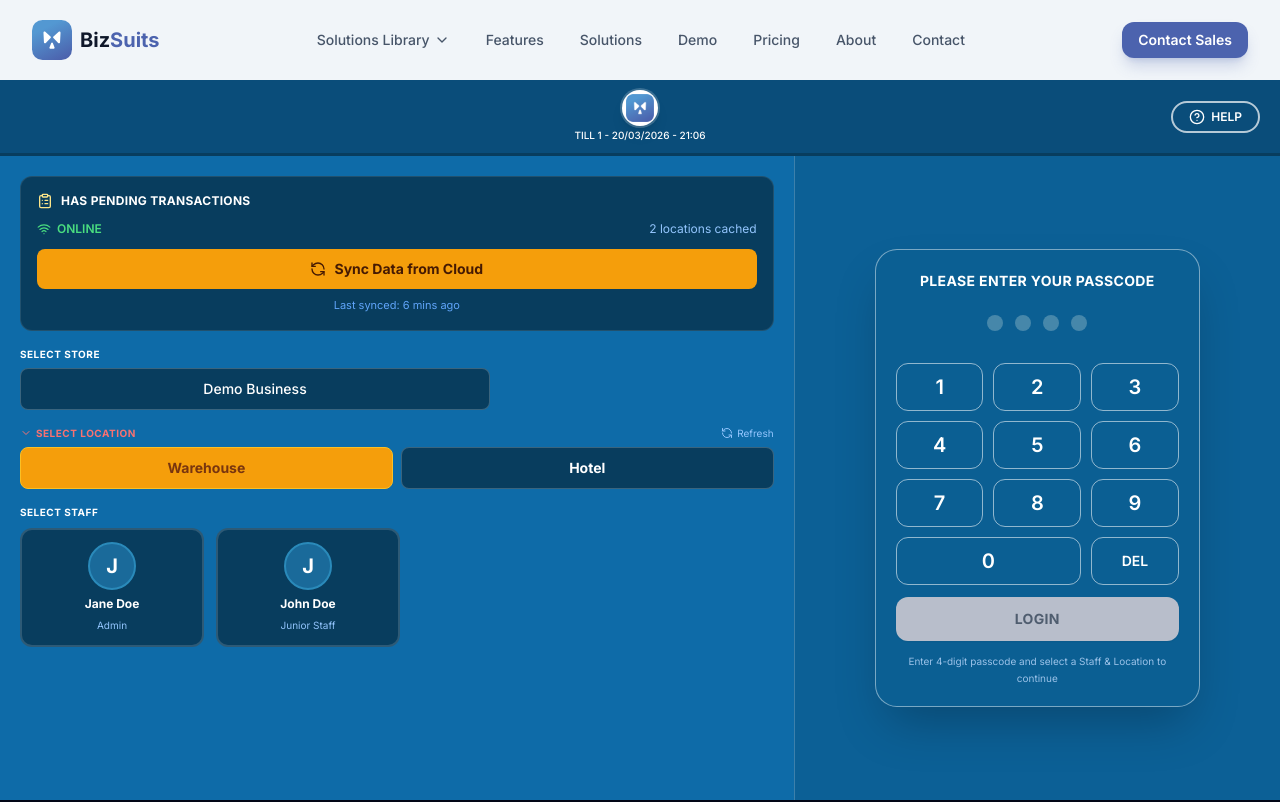
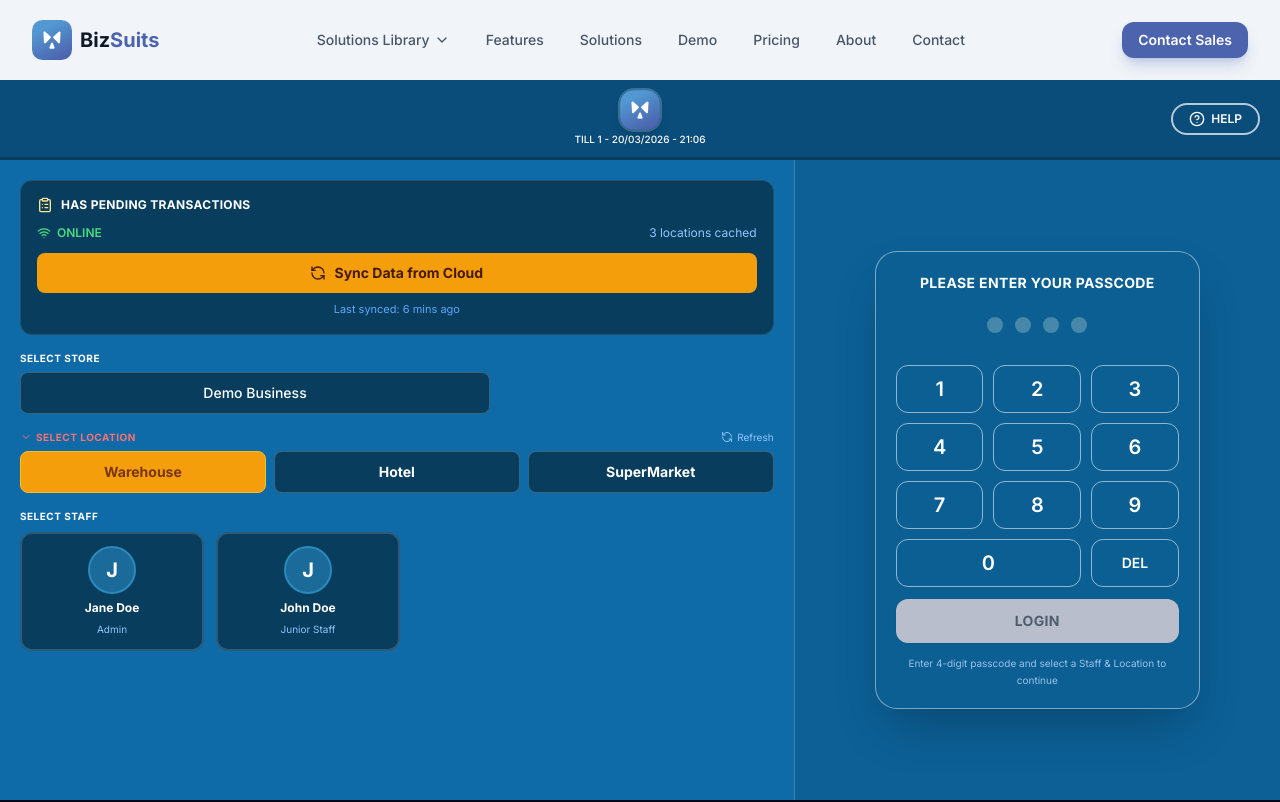
Before and after one commit to casstimmy/BSuits-Site, a Next.js app: page /demo/pos in a window 1280 px wide. Shown: the top 802 px of the page. Built offline with nearby package versions, Linux system fonts and the light colour scheme.

Commit message:
improve on the webproduct optimization and ux

```diff
--- a/src/app/(site)/demo/pos/page.tsx
+++ b/src/app/(site)/demo/pos/page.tsx
@@ -34,6 +34,7 @@ import React, { useState, useEffect } from 'react';
 // â”€â”€â”€ Types â”€â”€â”€â”€â”€â”€â”€â”€â”€â”€â”€â”€â”€â”€â”€â”€â”€â”€â”€â”€â”€â”€â”€â”€â”€â”€â”€â”€â”€â”€â”€â”€â”€â”€â”€â”€â”€â”€â”€â”€â”€â”€â”€â”€â”€â”€â”€â”€â”€â”€â”€â”€â”€â”€â”€â”€â”€â”€â”€â”€â”€â”€â”€â”€â”€â”€â”€
 
 type Screen = 'login' | 'pos' | 'payment' | 'receipt';
+type LocationName = 'Warehouse' | 'Hotel' | 'SuperMarket';
 
 interface CartItem { name: string; price: number; qty: number; }
 interface Product  { name: string; price: number; stock: number | null; emoji: string; category: string; }
@@ -41,7 +42,7 @@ interface Product  { name: string; price: number; stock: number | null; emoji: s
 // â”€â”€â”€ Constants â”€â”€â”€â”€â”€â”€â”€â”€â”€â”€â”€â”€â”€â”€â”€â”€â”€â”€â”€â”€â”€â”€â”€â”€â”€â”€â”€â”€â”€â”€â”€â”€â”€â”€â”€â”€â”€â”€â”€â”€â”€â”€â”€â”€â”€â”€â”€â”€â”€â”€â”€â”€â”€â”€â”€â”€â”€â”€â”€â”€â”€â”€â”€
 
 const STORE_NAME = 'Demo Business';
-const LOCATIONS  = ['Warehouse', 'Hotel'];
+const LOCATIONS: LocationName[] = ['Warehouse', 'Hotel', 'SuperMarket'];
 const STORE_LOGO = '/images/logo.png';
 const PRODUCT_PLACEHOLDER = '/images/product-placeholder.svg';
 
@@ -154,6 +155,17 @@ const PAY_METHODS = [
   { id: 'tips',       label: 'Staff Tips'     },
 ];
 
+const HOTEL_ONLY_CATEGORIES = new Set([
+  'Breakfast',
+  'Extra',
+  'Pasta',
+  'Pastry',
+  'Pepper Soup',
+  'Protein',
+  'Rooms',
+  'Soup',
+]);
+
 // â”€â”€â”€ Helpers â”€â”€â”€â”€â”€â”€â”€â”€â”€â”€â”€â”€â”€â”€â”€â”€â”€â”€â”€â”€â”€â”€â”€â”€â”€â”€â”€â”€â”€â”€â”€â”€â”€â”€â”€â”€â”€â”€â”€â”€â”€â”€â”€â”€â”€â”€â”€â”€â”€â”€â”€â”€â”€â”€â”€â”€â”€â”€â”€â”€â”€â”€â”€â”€â”€
 
 function fmt(n: number) { return 'N' + n.toLocaleString(); }
@@ -164,12 +176,30 @@ function fmtFixed(n: number) {
   return 'N' + parts.join('.');
 }
 
+function isProductAvailableAtLocation(product: Product, location: LocationName) {
+  if (HOTEL_ONLY_CATEGORIES.has(product.category)) {
+    return location === 'Hotel';
+  }
+
+  if (product.category === 'Drinks') {
+    if (product.name.includes('(Pack)')) {
+      return location === 'Warehouse';
+    }
+
+    if (product.name.includes('(Unit)')) {
+      return location === 'SuperMarket';
+    }
+  }
+
+  return location === 'Hotel';
+}
+
 // â”€â”€â”€ Shared: App Header Bar â”€â”€â”€â”€â”€â”€â”€â”€â”€â”€â”€â”€â”€â”€â”€â”€â”€â”€â”€â”€â”€â”€â”€â”€â”€â”€â”€â”€â”€â”€â”€â”€â”€â”€â”€â”€â”€â”€â”€â”€â”€â”€â”€â”€â”€â”€â”€â”€â”€â”€â”€
 
 function AppHeader({
   staffName, role, location, onLogout,
 }: {
-  staffName: string; role: string; location: string; onLogout: () => void;
+  staffName: string; role: string; location: LocationName; onLogout: () => void;
 }) {
   const [time, setTime] = useState('');
   useEffect(() => {
@@ -421,9 +451,9 @@ function CartPanel({
 
 // â”€â”€â”€ Screen 1: Login â”€â”€â”€â”€â”€â”€â”€â”€â”€â”€â”€â”€â”€â”€â”€â”€â”€â”€â”€â”€â”€â”€â”€â”€â”€â”€â”€â”€â”€â”€â”€â”€â”€â”€â”€â”€â”€â”€â”€â”€â”€â”€â”€â”€â”€â”€â”€â”€â”€â”€â”€â”€â”€â”€â”€â”€â”€
 
-function LoginScreen({ onLogin }: { onLogin: (staff: string, location: string) => void }) {
+function LoginScreen({ onLogin }: { onLogin: (staff: string, location: LocationName) => void }) {
   const [selectedStaff,    setSelectedStaff]    = useState<string | null>(null);
-  const [selectedLocation, setSelectedLocation] = useState('Warehouse');
+  const [selectedLocation, setSelectedLocation] = useState<LocationName>('Warehouse');
   const [pin,   setPin]   = useState('');
   const [error, setError] = useState('');
   const [syncing, setSyncing] = useState(false);
@@ -470,13 +500,13 @@ function LoginScreen({ onLogin }: { onLogin: (staff: string, location: string) =
       >
         <div className="h-10 w-[104px] justify-self-start" aria-hidden="true" />
         <div className="flex flex-col items-center justify-self-center">
-          <div className="relative h-9 w-9 overflow-hidden rounded-full bg-white shadow-lg ring-2 ring-white/20">
+          <div className="relative h-10 w-10 overflow-hidden rounded-[14px] shadow-lg ring-2 ring-white/20">
             <Image
               src={STORE_LOGO}
-              alt="BizSuits store logo"
+              alt="Demo Business logo"
               fill
-              sizes="36px"
-              className="object-contain p-1"
+              sizes="40px"
+              className="object-cover"
             />
           </div>
           <span className="text-white text-[10px] font-medium mt-0.5">TILL 1 - {clock}</span>
@@ -507,7 +537,7 @@ function LoginScreen({ onLogin }: { onLogin: (staff: string, location: string) =
                 <Wifi className="h-3.5 w-3.5" />
                 ONLINE
               </span>
-              <span className="text-blue-300 text-xs">2 locations cached</span>
+              <span className="text-blue-300 text-xs">{LOCATIONS.length} locations cached</span>
             </div>
             <button
               onClick={() => { setSyncing(true); setTimeout(() => setSyncing(false), 1500); }}
@@ -542,12 +572,12 @@ function LoginScreen({ onLogin }: { onLogin: (staff: string, location: string) =
                 Refresh
               </button>
             </div>
-            <div className="flex gap-2">
+            <div className="grid grid-cols-1 gap-2 sm:grid-cols-3">
               {LOCATIONS.map(loc => (
                 <button
                   key={loc}
                   onClick={() => setSelectedLocation(loc)}
-                  className={`flex-1 py-2.5 rounded-lg text-sm font-bold transition-all border ${
+                  className={`py-2.5 rounded-lg text-sm font-bold transition-all border ${
                     selectedLocation === loc
                       ? 'bg-amber-500 text-amber-900 border-amber-400'
                       : 'border-white/20 text-white hover:bg-white/10'
@@ -674,7 +704,7 @@ function POSScreen({
   staffName, location, cart, selectedItem,
   onAddToCart, onSelectItem, onUpdateQty, onRemoveItem, onCheckout, onLogout,
 }: {
-  staffName: string; location: string; cart: CartItem[]; selectedItem: string | null;
+  staffName: string; location: LocationName; cart: CartItem[]; selectedItem: string | null;
   onAddToCart:  (p: Product) => void;
   onSelectItem: (name: string | null) => void;
   onUpdateQty:  (name: string, delta: number) => void;
@@ -682,10 +712,12 @@ function POSScreen({
   onCheckout:   () => void;
   onLogout:     () => void;
 }) {
-  const [activeCategory, setActiveCategory] = useState(CATEGORIES[0]);
+  const locationProducts = PRODUCTS.filter(p => isProductAvailableAtLocation(p, location));
+  const availableCategories = CATEGORIES.filter(cat => locationProducts.some(p => p.category === cat));
+  const [activeCategory, setActiveCategory] = useState(availableCategories[0] ?? CATEGORIES[0]);
   const [search, setSearch] = useState('');
   const staffRole = STAFF.find(s => s.name === staffName)?.role ?? 'Staff';
-  const filtered  = PRODUCTS.filter(p =>
+  const filtered  = locationProducts.filter(p =>
     p.category === activeCategory &&
     p.name.toLowerCase().includes(search.toLowerCase())
   );
@@ -740,7 +772,7 @@ function POSScreen({
           <div className="px-4 pt-3 pb-2 shrink-0">
             <p className="text-xs font-bold text-slate-700 uppercase tracking-wide mb-2">CATEGORIES</p>
             <div className="grid grid-cols-2 gap-2 sm:grid-cols-3 xl:grid-cols-4">
-              {CATEGORIES.map(cat => {
+              {availableCategories.map(cat => {
                 const s = CAT_STYLE[cat];
                 const active = activeCategory === cat;
                 return (
@@ -863,7 +895,7 @@ function PaymentScreen({
   onConfirm, onCancel, onLogout,
   onSelectItem, onUpdateQty, onRemoveItem,
 }: {
-  staffName: string; location: string; cart: CartItem[]; selectedItem: string | null;
+  staffName: string; location: LocationName; cart: CartItem[]; selectedItem: string | null;
   onConfirm:    (payments: Record<string, number>) => void;
   onCancel:     () => void;
   onLogout:     () => void;
@@ -1187,7 +1219,7 @@ function ReceiptScreen({
 export default function POSDemoPage() {
   const [screen,       setScreen]       = useState<Screen>('login');
   const [staffName,    setStaffName]    = useState('');
-  const [location,     setLocation]     = useState('Hotel');
+  const [location,     setLocation]     = useState<LocationName>('Warehouse');
   const [cart,         setCart]         = useState<CartItem[]>([]);
   const [selectedItem, setSelectedItem] = useState<string | null>(null);
   const [payments,     setPayments]     = useState<Record<string, number>>({});
```
